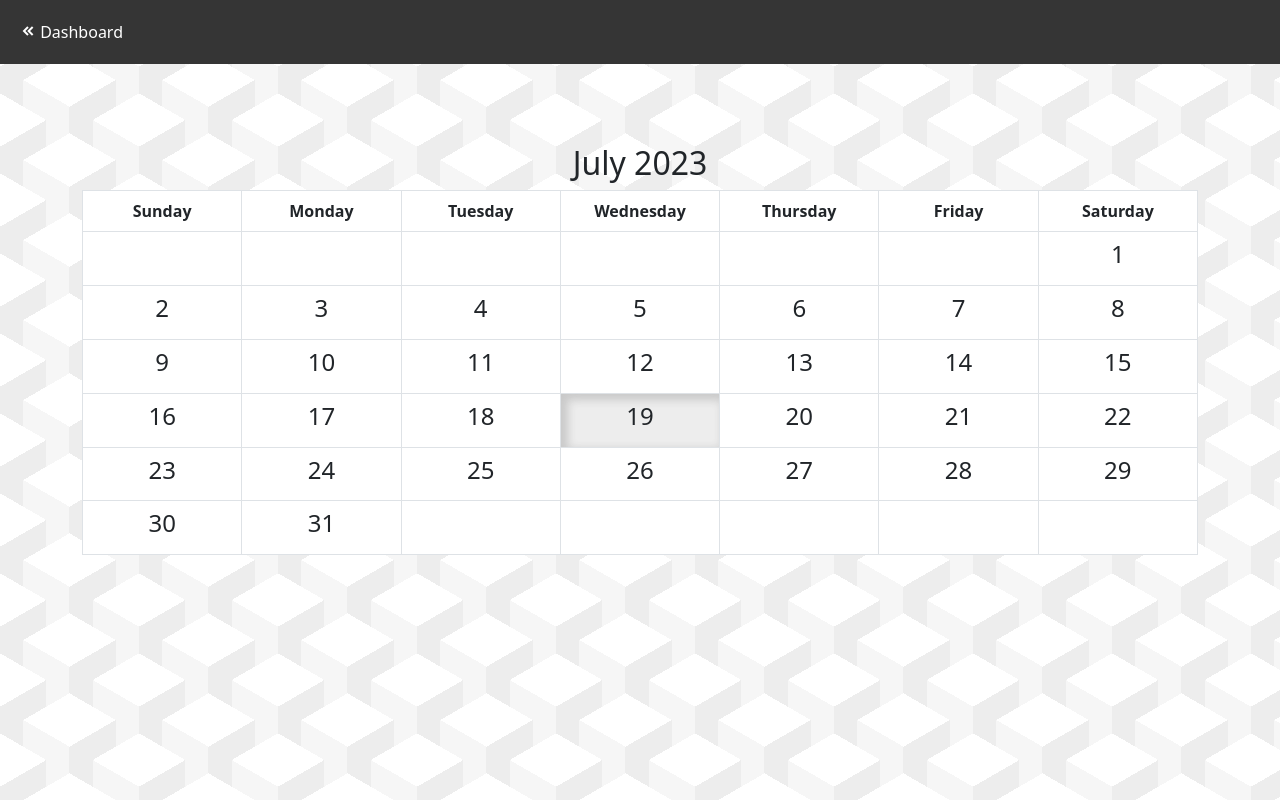
After one commit to UmayrNordien/inventorymanagement, a PHP site: page /calendar-workspace/calendar.php in a window 1280 px wide. The commit adds this page. Run offline with PHP 8.4, Linux system fonts and the light colour scheme.

Commit message:
update: added myCalendar to the desktop <3

```diff
--- /dev/null
+++ b/calendar-workspace/calendar.php
@@ -0,0 +1,149 @@
+<?php
+function build_calendar($month, $year){
+    // create an array of days in the week
+    $daysofWeek = array('Sunday','Monday', 'Tuesday', 'Wednesday', 'Thursday', 'Friday', 'Saturday');
+    // get the first day of the month which is the argument of the function
+    $firstdayoftheMonth = mktime(0,0,0,$month,1,$year);
+    // find out how many days there are in that month using date() and time functions
+    $numberDays = date('t', $firstdayoftheMonth);
+    // get info on the first day of the month
+    $dateComponents = getdate($firstdayoftheMonth);
+    // getting the name of the month - using the internal function mktime then specifying in the array
+    $monthName = $dateComponents['month'];
+    // getting the index value 0-6 of the first day of the month
+    $dayofWeek = $dateComponents['wday'];
+    // getting the current date
+    $dateToday = date('Y-m-d');
+
+    // now creating the HTML table //
+    $calendar = "<table class='table table-bordered'>";
+    $calendar .= "<center><h2>$monthName $year</h2></center>";
+
+    $calendar .= "<tr>"; // [OPEN TR ROW]
+    // creating calendar headers //
+    foreach($daysofWeek as $day) {
+        $calendar .= "<th class='header'>$day</th>";
+    }
+    $calendar .= "</tr><tr>"; // [CLOSE TR ROW][OPEN TR ROW]
+
+    // the variable $dayofWeek will make sure that there is only 7 col on the table //
+    if($dayofWeek > 0) {
+        $calendar .= "<tr>"; // [OPEN TR ROW]
+        for($k=0;$k<$dayofWeek;$k++){
+            $calendar .= "<td></td>";
+        }
+    }
+
+    // initiating the day counter
+    $currentDay = 1;
+    // getting the month number
+    $month = str_pad($month,2,"0", STR_PAD_LEFT);
+
+    while($currentDay <= $numberDays) {
+        // if the seventh column (Saturday) is reached, start a new row
+        if($dayofWeek == 7) {
+            $dayofWeek = 0;
+            $calendar .= "<tr>"; // [OPEN TR ROW]
+        }
+
+        $currentDayRel = str_pad($currentDay,2,"0",STR_PAD_LEFT);
+        $date = "$year-$month-$currentDayRel";
+        // current day
+        if($dateToday==$date) {
+            $calendar .= "<td class='today'><h4>$currentDay</h4></td>";
+        }else {
+            $calendar .= "<td><h4>$currentDay</h4></td>";
+        }
+        $calendar .= "</td>";
+
+        // incrementing the counters
+        $currentDay++;
+        $dayofWeek++;
+    }
+
+    // completing the row of the last week in the month
+    if($dayofWeek != 7) {
+        $remainingDays = 7-$dayofWeek;
+        for($i=0;$i<$remainingDays;$i++) {
+            $calendar .= "<td></td>";
+        }
+        $calendar .= "</tr>"; // [CLOSE TR ROW]
+    }
+
+    $calendar .= "</table>";
+
+    return $calendar;
+}
+?>
+
+<!DOCTYPE html>
+<html lang="en">
+<head>
+    <meta charset="UTF-8">
+    <meta name="viewport" content="width=device-width, initial-scale=1.0">
+    <!-- Bootstrap -->
+    <link href="https://cdn.jsdelivr.net/npm/bootstrap@5.3.0/dist/css/bootstrap.min.css" rel="stylesheet" integrity="sha384-9ndCyUaIbzAi2FUVXJi0CjmCapSmO7SnpJef0486qhLnuZ2cdeRhO02iuK6FUUVM" crossorigin="anonymous">
+    <!-- Icons CSS -->
+    <link href='https://unpkg.com/boxicons@2.1.4/css/boxicons.min.css' rel='stylesheet'>
+    <title>Calendar</title>
+    <!-- Style -->
+    <style>
+        body {
+
+            background:
+            conic-gradient(from -60deg at 50% calc(100%/3),#ffffff 0 120deg,#0000 0),
+            conic-gradient(from 120deg at 50% calc(200%/3),#ffffff 0 120deg,#0000 0),
+            conic-gradient(from  60deg at calc(200%/3),#ffffff 60deg,#f6f6f6 0 120deg,#0000 0),
+            conic-gradient(from 180deg at calc(100%/3),#ededed 60deg,#ffffff 0 120deg,#0000 0),
+            linear-gradient(90deg,#ededed calc(100%/6),#f6f6f6 0 50%,
+            #ededed 0 calc(500%/6), #f6f6f6 0);
+            background-size: 139px 80px;
+
+
+        }
+        .navbar {
+            background-color: #353535;
+            padding: 20px;
+            margin-bottom: 10vh;
+        }
+
+        .navbar a {
+            text-decoration: none;
+            color: #fff;
+            margin-right: 20px;
+        }
+
+        table {
+            table-layout: fixed;
+            text-align: center;
+        }
+        /* data cell */
+        td {
+            width: 33%;
+        }
+
+        .today {
+            background-color: #ededed !important;
+            box-shadow: inset 5px 4px 9px 2px rgba(51, 51, 51, 0.192) !important;
+        }
+    </style>
+</head>
+<body>
+    <!-- Navigation -->
+    <div class="navbar">
+        <a href="../index.php"><i class='bx bxs-chevrons-left'></i> Dashboard</a>
+    </div>
+    <div class="container">
+        <div class="row">
+            <div class="col-md-12">
+                <?php
+                 $dateComponents = getdate();
+                 $month = $dateComponents['mon'];
+                 $year = $dateComponents['year'];
+                 echo build_calendar($month, $year);
+                ?>
+            </div>
+        </div>
+    </div>
+</body>
+</html>
--- a/table.php
+++ b/table.php
@@ -20,6 +20,8 @@ if (isset($_GET['logout'])) {
     <meta http-equiv="x-ua-compatible" content="ie=edge">
     <title>Inventory Management System</title>
     <meta name="viewport" content="width=device-width, initial-scale=1">
+    <!-- Icons CSS -->
+    <link href='https://unpkg.com/boxicons@2.1.4/css/boxicons.min.css' rel='stylesheet'>
 
     <style>
         body {
@@ -145,8 +147,7 @@ if (isset($_GET['logout'])) {
 <body>
     <!-- Navigation -->
     <div class="navbar">
-        <a href="index.php">Dashboard</a>
-        <a href="table.php">Inventory</a>
+        <a href="index.php"><i class='bx bxs-chevrons-left'></i> Dashboard</a>
     </div>
 
     <h1>Add Item Here</h1>
```
Also changed, not shown: index.php (+12 -1 lines).
